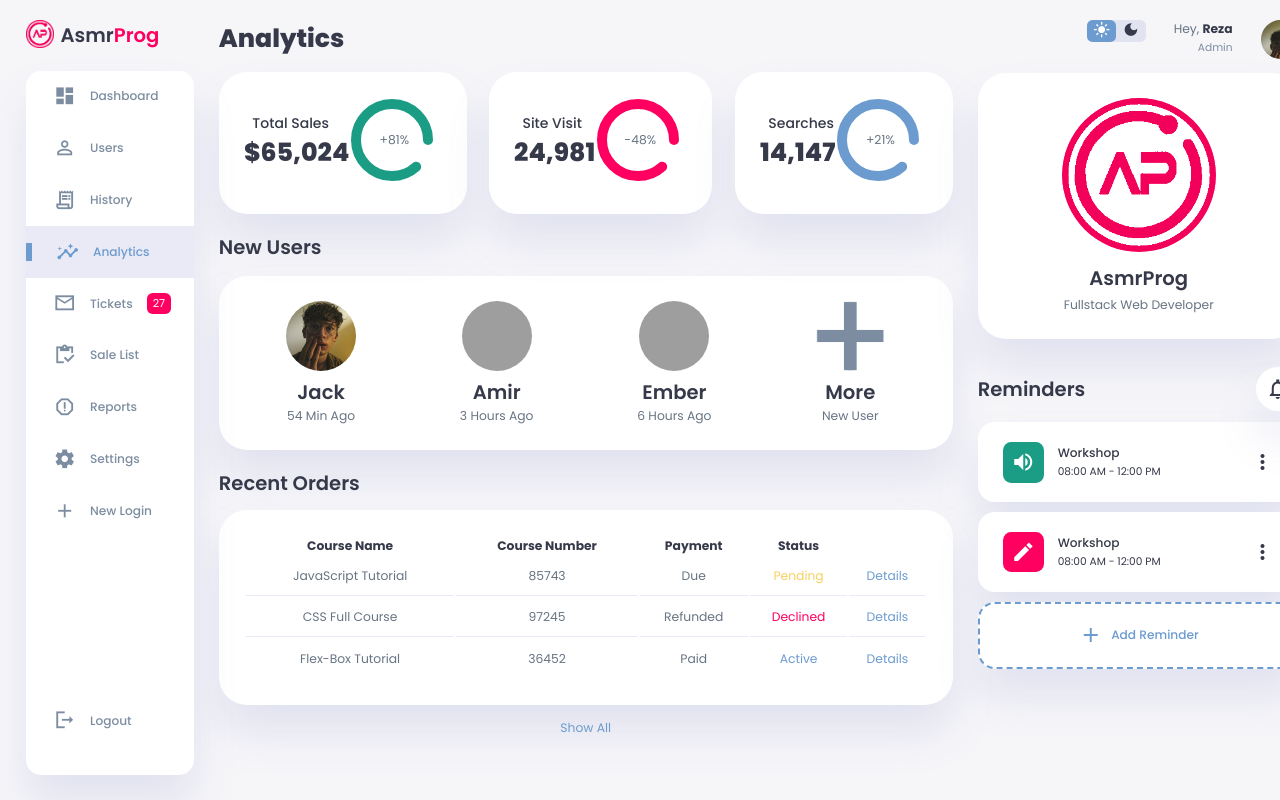
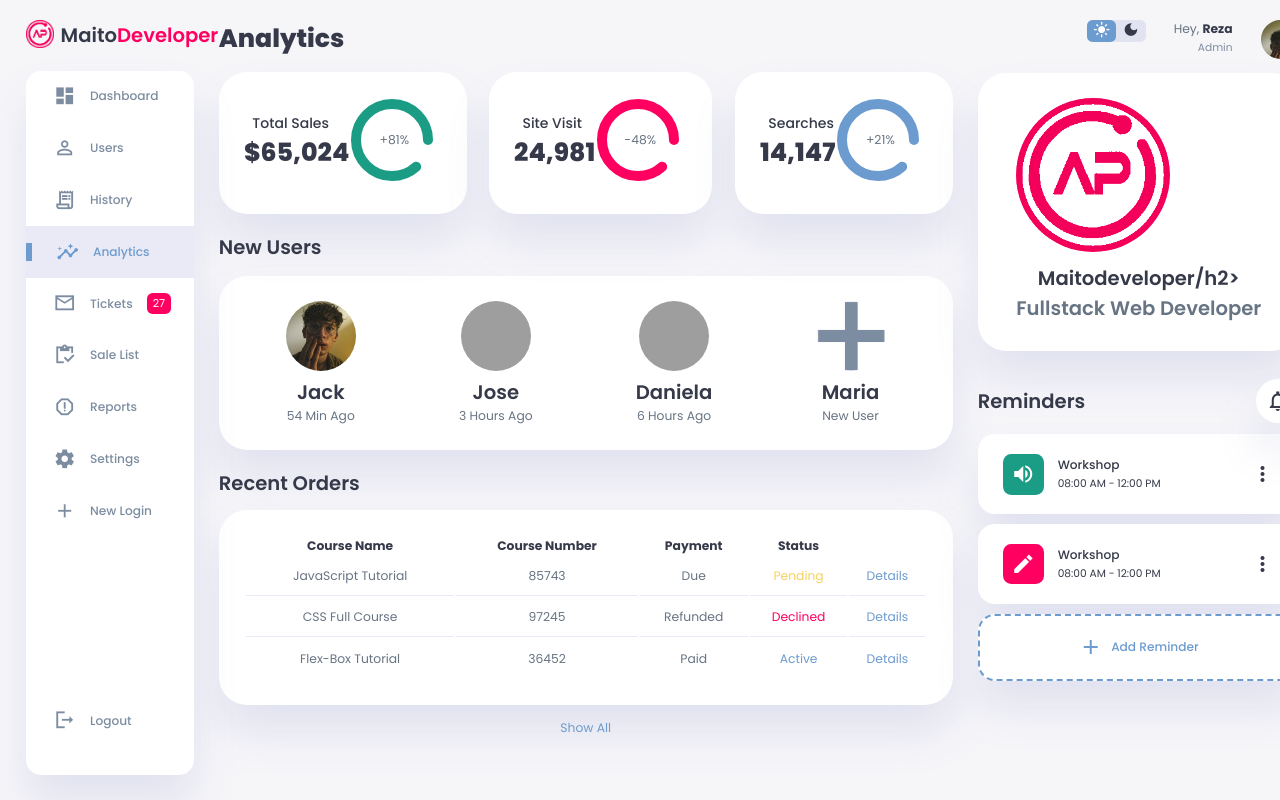
Before and after one commit to Maitomanito/Dashboard-Designs-master, a plain HTML site: page Admin Dashboard #01/index.html in a window 1280 px wide. Drawn offline with Linux system fonts and the light colour scheme; grey boxes are pictures that could not be loaded; files whose address does not match are found by name.

Commit message:
se carga y actualiza proyecto

```diff
--- a/Admin Dashboard #01/index.html
+++ b/Admin Dashboard #01/index.html
@@ -6,7 +6,7 @@
     <meta name="viewport" content="width=device-width, initial-scale=1.0">
     <link href="https://fonts.googleapis.com/icon?family=Material+Icons+Sharp" rel="stylesheet">
     <link rel="stylesheet" href="style.css">
-    <title>Responsive Dashboard Design #1 | AsmrProg</title>
+    <title>Responsive Dashboard Design #1 |Maitodeveloper</title>
 </head>
 
 <body>
@@ -17,7 +17,7 @@
             <div class="toggle">
                 <div class="logo">
                     <img src="images/logo.png">
-                    <h2>Asmr<span class="danger">Prog</span></h2>
+                    <h2>Maito<span class="danger">Developer</span></h2>
                 </div>
                 <div class="close" id="close-btn">
                     <span class="material-icons-sharp">
@@ -159,17 +159,17 @@
                     </div>
                     <div class="user">
                         <img src="images/profile-3.jpg">
-                        <h2>Amir</h2>
+                        <h2>Jose</h2>
                         <p>3 Hours Ago</p>
                     </div>
                     <div class="user">
                         <img src="images/profile-4.jpg">
-                        <h2>Ember</h2>
+                        <h2>Daniela</h2>
                         <p>6 Hours Ago</p>
                     </div>
                     <div class="user">
                         <img src="images/plus.png">
-                        <h2>More</h2>
+                        <h2>Maria</h2>
                         <p>New User</p>
                     </div>
                 </div>
@@ -231,7 +231,7 @@
             <div class="user-profile">
                 <div class="logo">
                     <img src="images/logo.png">
-                    <h2>AsmrProg</h2>
+                    <h2>Maitodeveloper/h2>
                     <p>Fullstack Web Developer</p>
                 </div>
             </div>
```
Also changed, not shown: Admin Dashboard #02/index.html (+5 -5 lines), 3 other files.
